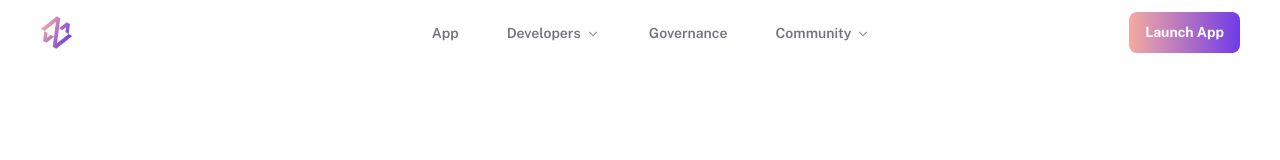
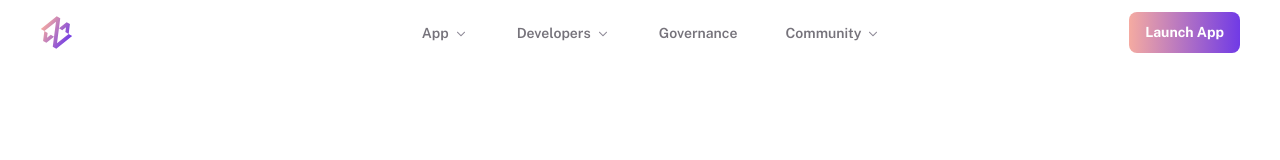
Before and after one commit to vannafinance/homepage, a React (Vite) app: page / in a window 1280 px wide. Shown: the top 160 px of the page. Built offline with nearby package versions, Linux system fonts and the light colour scheme.

Commit message:
testnet menu added

```diff
--- a/src/Layout/Navbar/Navbar.jsx
+++ b/src/Layout/Navbar/Navbar.jsx
@@ -7,6 +7,12 @@ const Navbar = () => {
   const [showMenu, setShowMenu] = useState(false);
   const [showDevelopersDropdown, setShowDevelopersDropdown] = useState(false);
   const [showCommunityDropdown, setShowCommunityDropdown] = useState(false);
+  const [showAppDropdown, setShowAppDropdown] = useState(false);
+
+  const appMenu = [
+    { name: "Launch App", link: "https://app.vanna.finance/" },
+    { name: "Testnet", link: "https://testnet.vanna.finance/" },
+  ];
 
   const developersMenu = [
     { name: "User Docs", link: "https://docs.vanna.finance/docs" },
@@ -54,6 +60,9 @@ const Navbar = () => {
     if (showCommunityDropdown) {
       setShowCommunityDropdown(false);
     }
+    if (showAppDropdown) {
+      setShowAppDropdown(false);
+    }
   };
   return (
     <>
@@ -75,16 +84,35 @@ const Navbar = () => {
             id="nav-menu"
           >
             <ul className="nav__list">
+              <div className="relative inline-block">
                 <li className="nav__item">
                   <NavLink
-                  to="/"
                     className="nav__link"
+                    onClick={() => setShowAppDropdown(!showAppDropdown)}
+                  >
+                    App
+                    <img
+                      src="/icons/downArrow.svg"
+                      className="w-4 h-4 inline-block ml-1"
+                    />
+                  </NavLink>
+                </li>
+                {showAppDropdown && (
+                  <div className="bg-white origin-top-right absolute -left-4 w-40 mt-0.5 rounded-md shadow-xl ring-1 ring-black ring-opacity-5 top-10 z-50 transition-all duration-300 p-1.5">
+                    {appMenu.map((item, index) => (
+                      <NavLink
+                        className="flex items-center p-3 text-sm font-medium text-[#181822] w-full rounded-lg hover:bg-[#f4f4ff]"
+                        key={"dev-" + index}
+                        to={item.link}
                         onClick={closeMenuDropdown}
                         target="_blank"
                       >
-                  App
+                        {item.name}
                       </NavLink>
-              </li>
+                    ))}
+                  </div>
+                )}
+              </div>
               <div className="relative inline-block">
                 <li className="nav__item">
                   <NavLink
```
Lines whose indentation alone changed are shown as unchanged.
